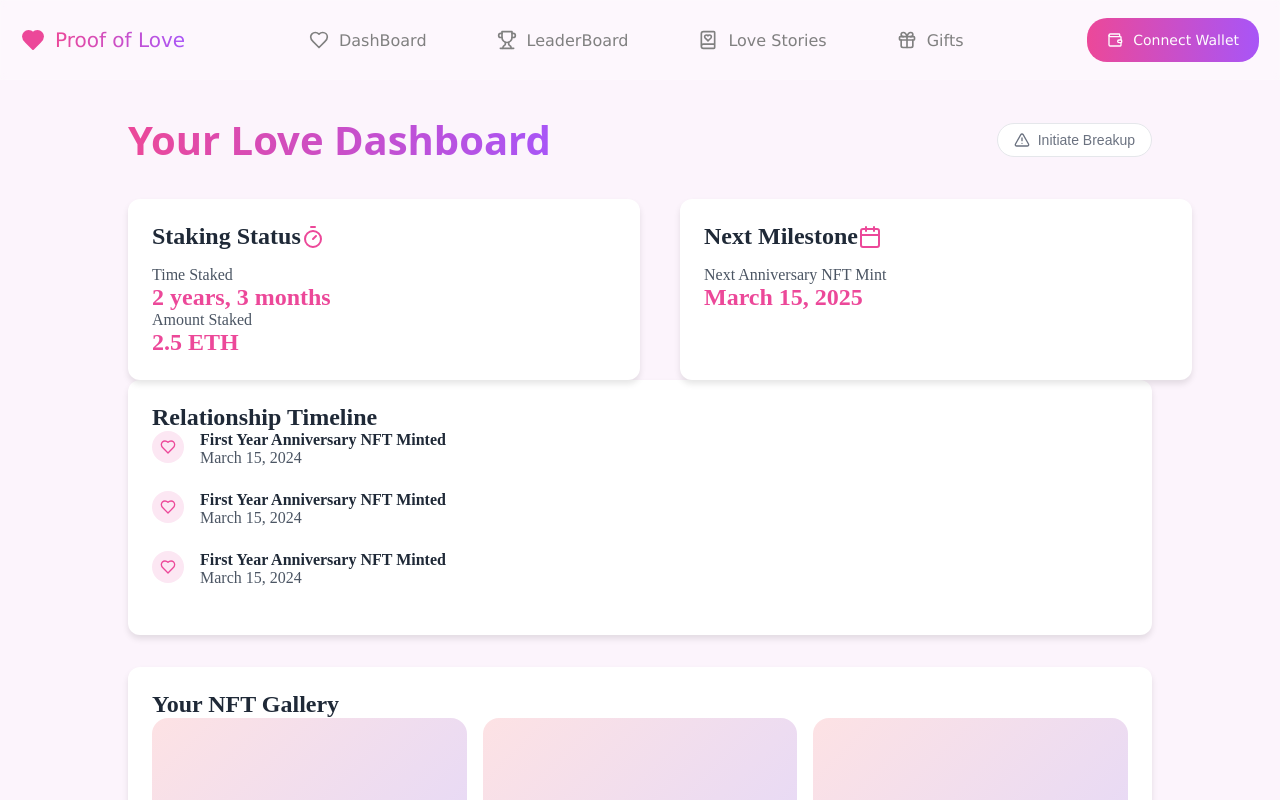
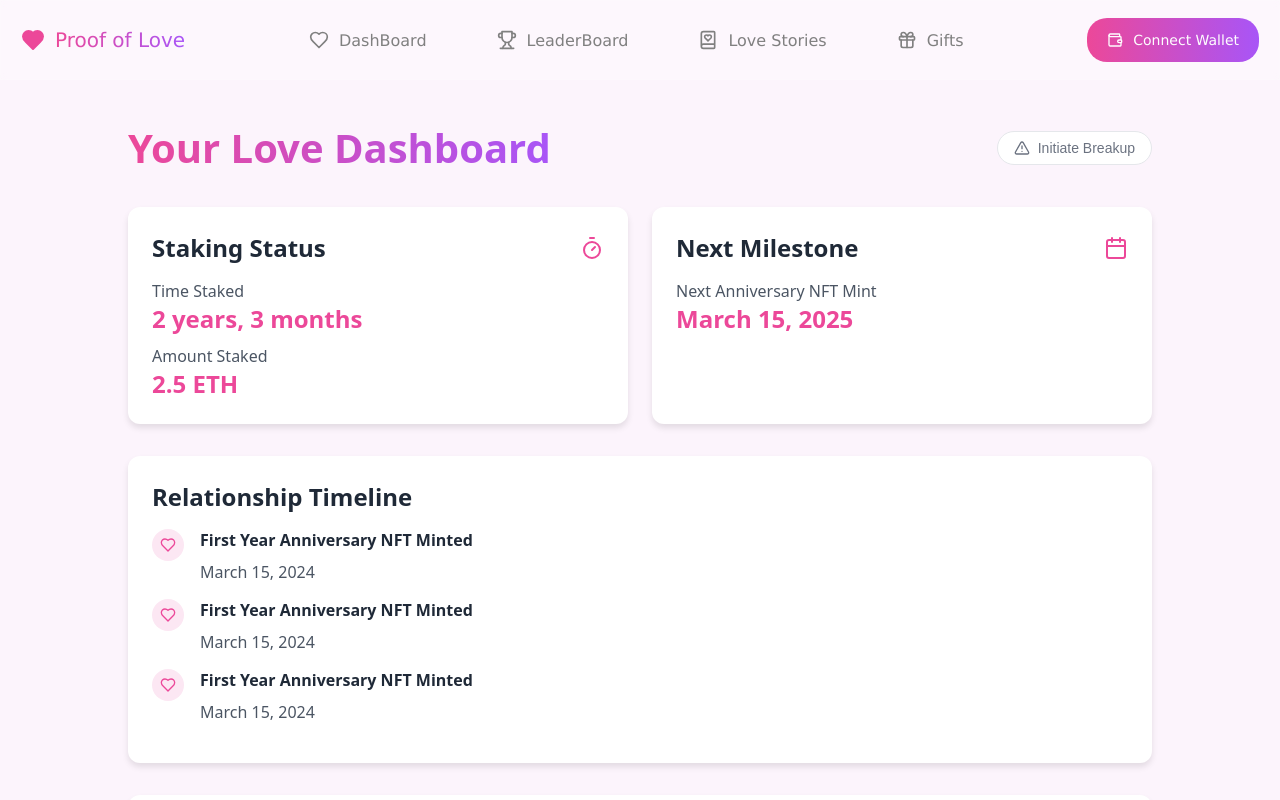
Before and after one commit to Jayesh-Kr/Proof-of-Love, a React (Vite) app in the folder frontend/: page /dashboard in a window 1280 px wide. Shown: the top 800 px of the page. Built offline with nearby package versions, Linux system fonts and the light colour scheme.

Commit message:
Changed Css

```diff
--- a/frontend/src/pages/dashboard/Dashboard.jsx
+++ b/frontend/src/pages/dashboard/Dashboard.jsx
@@ -1,4 +1,4 @@
-import { useState } from 'react';
+import  { useState } from 'react';
 import { Timer, Heart, Calendar, AlertTriangle } from 'lucide-react';
 import BreakupModal from '../../components/breakupmodal/BreakupModal';
 import "./dashboard.css";
--- a/frontend/src/pages/dashboard/dashboard.css
+++ b/frontend/src/pages/dashboard/dashboard.css
@@ -1,14 +1,14 @@
 .dashboard-container {
     max-width: 64rem;
     margin: 0 auto;
-    margin-top: 10vh;
+    margin-top: 15vh;
 }
 
 .dashboard-header {
     display: flex;
     align-items: center;
     justify-content: space-between;
-    padding: 2rem 0;
+    margin-bottom: 2rem;
 }
 
 .dashboard-title {
@@ -38,10 +38,10 @@
 }
 
 .grid-container {
-    display: flex;
-    justify-content: space-between;
-    gap: 40px;
-    width: 100%;
+    display: grid;
+    grid-template-columns: 1fr;
+    gap: 1.5rem;
+    margin-bottom: 2rem;
 }
 
 @media (min-width: 768px) {
@@ -55,13 +55,12 @@
     border-radius: 12px;
     padding: 1.5rem;
     box-shadow: 0 4px 6px rgba(0, 0, 0, 0.1);
-    min-width: 50%;
 }
 
 .card-header {
     display: flex;
     align-items: center;
-    /* justify-content: space-between; */
+    justify-content: space-between;
     margin-bottom: 1rem;
 }
 
@@ -69,16 +68,20 @@
     font-size: 1.5rem;
     font-weight: 600;
     color: #1f2937;
+    font-family: system-ui, -apple-system, BlinkMacSystemFont, 'Segoe UI', Roboto, Oxygen, Ubuntu, Cantarell, 'Open Sans', 'Helvetica Neue', sans-serif;
 }
 
 .card-text {
     color: #4b5563;
+    font-family: system-ui, -apple-system, BlinkMacSystemFont, 'Segoe UI', Roboto, Oxygen, Ubuntu, Cantarell, 'Open Sans', 'Helvetica Neue', sans-serif;
+    margin-top: 10px;
 }
 
 .card-value {
     font-size: 1.5rem;
     font-weight: bold;
     color: #ec4899;
+    font-family: system-ui, -apple-system, BlinkMacSystemFont, 'Segoe UI', Roboto, Oxygen, Ubuntu, Cantarell, 'Open Sans', 'Helvetica Neue', sans-serif;
 }
 
 .timeline {
@@ -89,7 +92,7 @@
     display: flex;
     align-items: flex-start;
     gap: 1rem;
-    margin-bottom: 1.5rem;
+    margin: 1rem 0;
 }
 
 .timeline-icon {
@@ -106,7 +109,9 @@
 .timeline-text {
     font-weight: 600;
     color: #1f2937;
+    font-family: system-ui, -apple-system, BlinkMacSystemFont, 'Segoe UI', Roboto, Oxygen, Ubuntu, Cantarell, 'Open Sans', 'Helvetica Neue', sans-serif;
 }
+
 
 .nft-gallery {
     display: grid;
```
